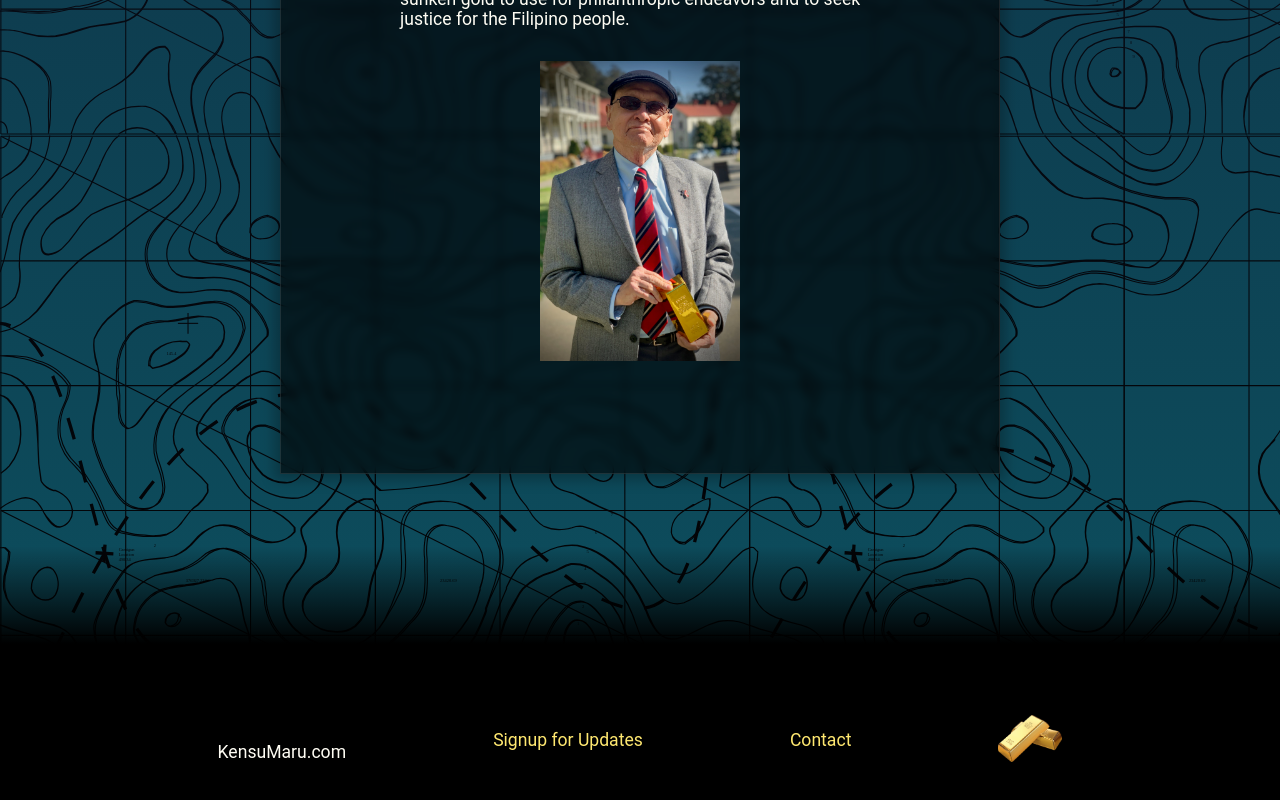
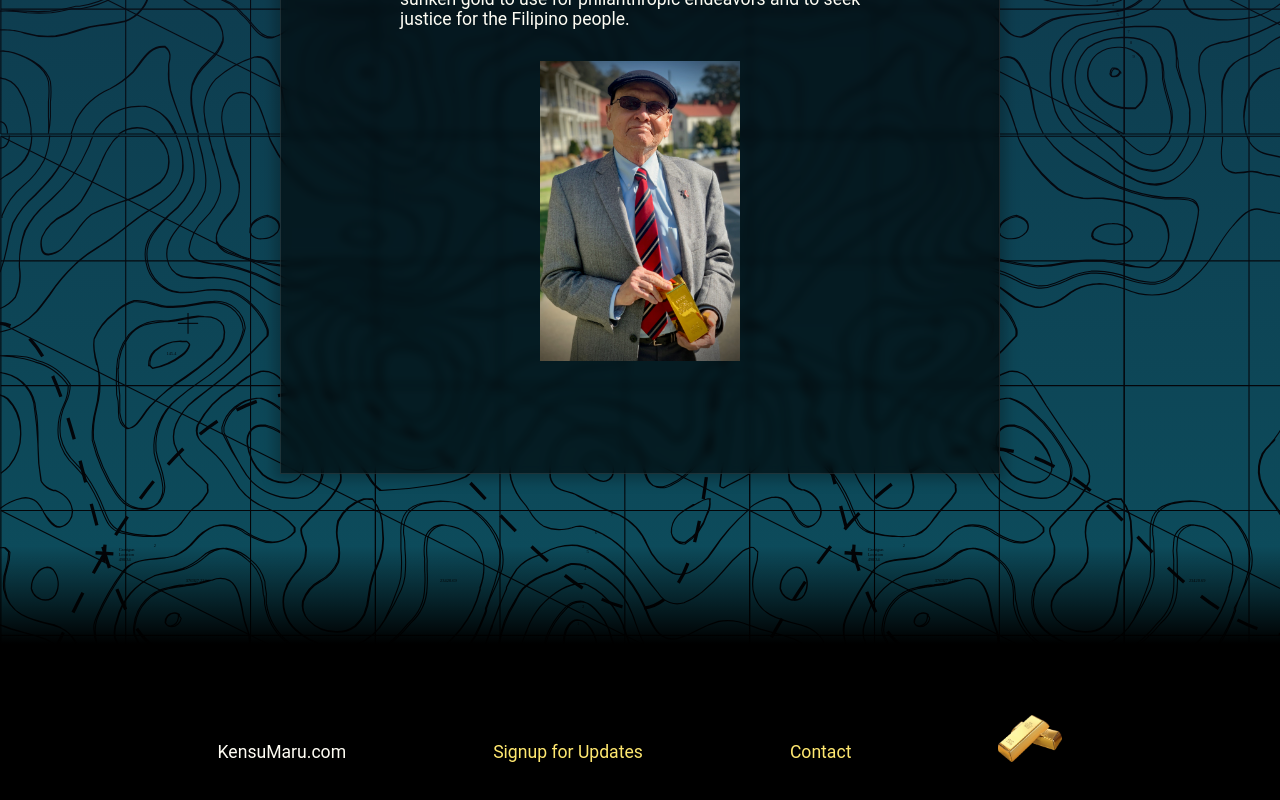
Before and after one commit to dylan-cm/kensumaru, a React (Create React App) app: page / in a window 1280 px wide. Shown: the part 1365-2165 px from the top of the page. Built offline with nearby package versions, Linux system fonts and the light colour scheme.

Commit message:
fixed footer bug

```diff
--- a/src/molecules/Footer.css
+++ b/src/molecules/Footer.css
@@ -34,11 +34,6 @@
   filter: progid:DXImageTransform.Microsoft.gradient(startColorstr="#000000",endColorstr="#000000",GradientType=1);
 }
 
-.footer-container > a{
-  padding:12px 0px;
-}
-
-
 @media (max-width: 1020px) {
   .footer-container {
     flex-direction: column;
@@ -49,8 +44,11 @@
     padding-bottom: 24px;
   }
 
+  .footer-container > a {
+    padding: 12px 0px;
+  }
 
-.gold{
-  padding: 24px;
+  .gold {
+    padding: 24px;
+  }
 }
-}
```
